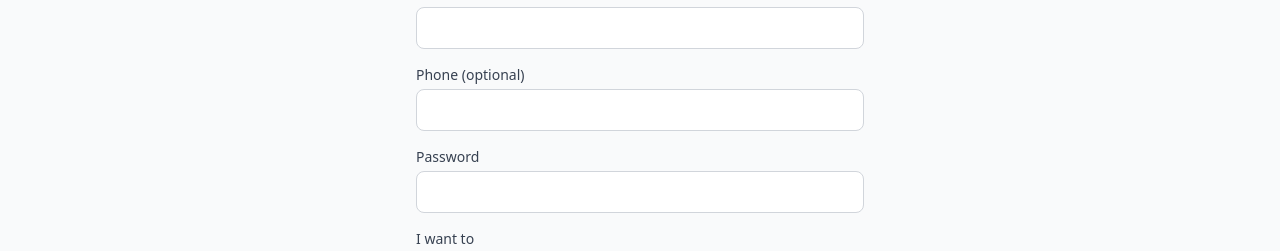
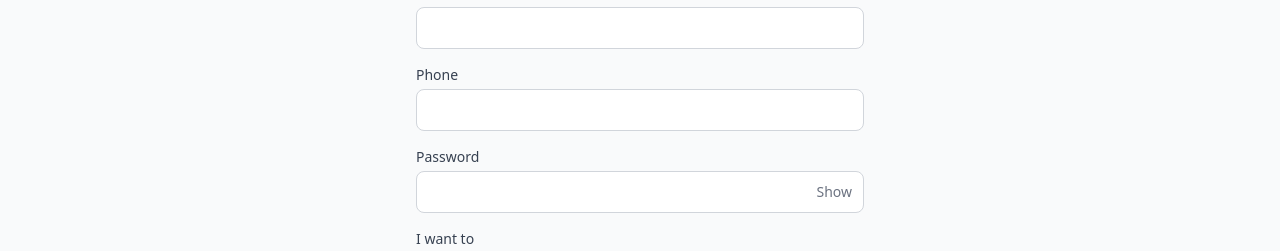
Before and after one commit to PrushtPatel-0310/EV-charger-sharing-Project, a React (Vite) app in the folder client/: page /register in a window 1280 px wide. Shown: the part 366-617 px from the top of the page. Built offline with nearby package versions, Linux system fonts and the light colour scheme; no server answers.

Commit message:
fixed some input bugs

```diff
--- a/client/src/pages/Register.jsx
+++ b/client/src/pages/Register.jsx
@@ -12,6 +12,7 @@ const Register = () => {
   });
   const [error, setError] = useState('');
   const [loading, setLoading] = useState(false);
+  const [showPassword, setShowPassword] = useState(false);
   const { register } = useAuth();
   const navigate = useNavigate();
 
@@ -29,7 +30,7 @@ const Register = () => {
 
     try {
       await register(formData);
-      navigate('/my-bookings');
+      navigate('/chargers');
     } catch (err) {
       console.error('Registration error:', err);
 
@@ -102,32 +103,54 @@ const Register = () => {
             </div>
             <>
               <div>
-                <label htmlFor="phone" className="block text-sm font-medium text-gray-700">
-                  Phone (optional)
-                </label>
+                <label htmlFor="phone" className="block text-sm font-medium text-gray-700"> Phone </label>
                <input
   id="phone"
   name="phone"
-                  type="tel"
+  type="text"
   className="input mt-1"
   value={formData.phone}
-                  onChange={handleChange}
+  maxLength={10}
+  inputMode="numeric"
+  onChange={(e) => {
+    const value = e.target.value.replace(/\D/g, "").slice(0, 10);
+
+    setFormData({
+      ...formData,
+      phone: value,
+    });
+  }}
 />
                 </div>
+
               <div>
-                <label htmlFor="password" className="block text-sm font-medium text-gray-700">
+  <label
+    htmlFor="password"
+    className="block text-sm font-medium text-gray-700"
+  >
     Password
   </label>
+
+  <div className="relative mt-1">
     <input
       id="password"
       name="password"
-                  type="password"
+      type={showPassword ? "text" : "password"}
       required
       minLength={6}
-                  className="input mt-1"
+      className="input pr-12 w-full"
       value={formData.password}
       onChange={handleChange}
     />
+
+    <button
+      type="button"
+      onClick={() => setShowPassword(!showPassword)}
+      className="absolute inset-y-0 right-3 flex items-center text-sm text-gray-500 hover:text-gray-700"
+    >
+      {showPassword ? "Hide" : "Show"}
+    </button>
+  </div>
 </div>
               <div>
                 <label htmlFor="role" className="block text-sm font-medium text-gray-700">
```
Also changed, not shown: 1 other file (tests, documents, lock files or other folders). Lines whose indentation alone changed are shown as unchanged.
